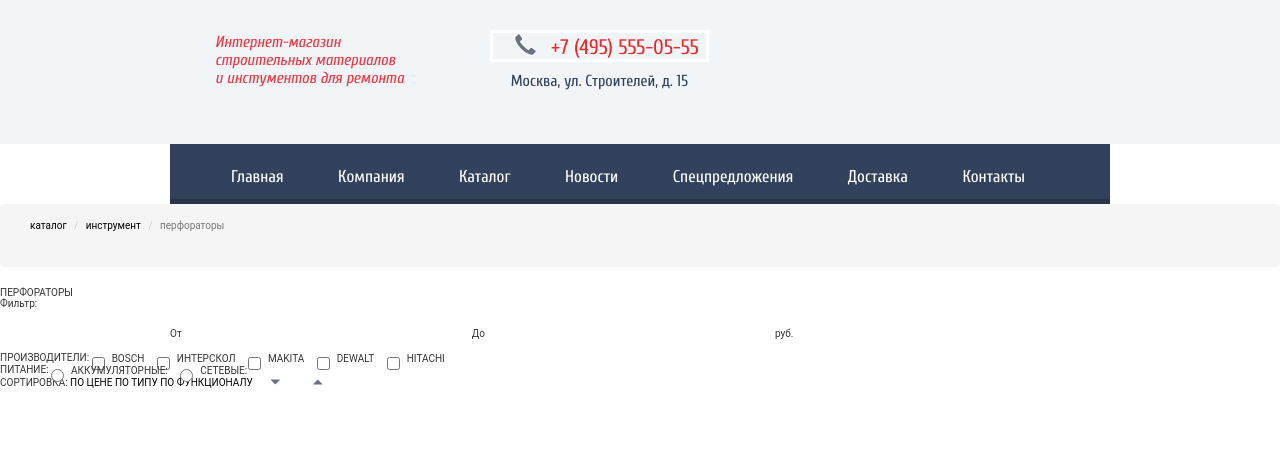
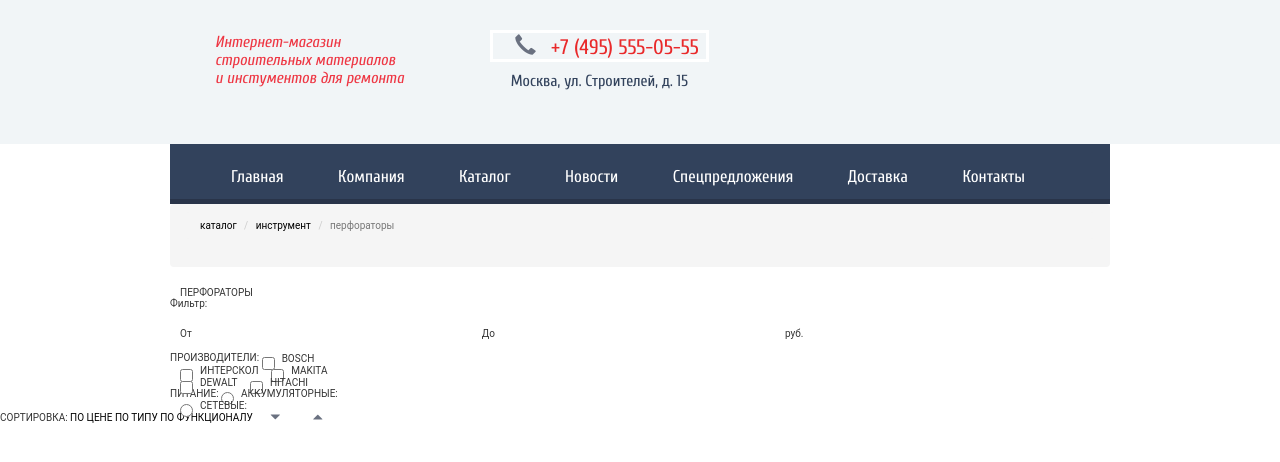
Before and after one commit to an4as/techno, a plain HTML site: page catalog.html in a window 1280 px wide. Shown: the part 58-520 px from the top of the page. Drawn offline with nearby package versions, Linux system fonts and the light colour scheme.

Commit message:
контентную часть поместил в блок контейнер

```diff
--- a/catalog.html
+++ b/catalog.html
@@ -78,6 +78,7 @@
         </div>
       </div>
     </header>
+    <div class="container">
     <div class="breadcrumb">
         <ol class="breadcrumb">
           <li><a href="#">каталог</a></li>
@@ -85,7 +86,10 @@
           <li class="active">перфораторы</li>
         </ol>
     </div>
-    <div class="list-perforator">ПЕРФОРАТОРЫ</div>
+    <div class="col-md-12 list-perforator">ПЕРФОРАТОРЫ</div>
+
+        <div class="row">
+          <div class="col-md-3">
             <div class="side-panel">
                   <div class="filter">Фильтр:
                     <!--ползунок цен-->
@@ -136,6 +140,9 @@
                     </div>
                   </div>
             </div>
+          </div>
+        </div>
+      </div>
     <div class="main-catalog">
       <span>СОРТИРОВКА:</span>
       <a class="btn-price">ПО ЦЕНЕ</a>
--- a/sass/_catalog.scss
+++ b/sass/_catalog.scss
@@ -22,4 +22,5 @@
 .list-perforator {
 	height: 90px;
 	background-color: f2f6f8;
+	padding: 35px 0;
 }
```
Lines whose indentation alone changed are shown as unchanged.
